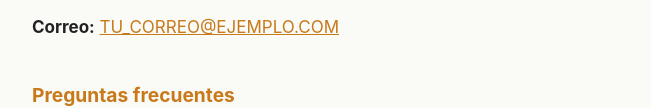
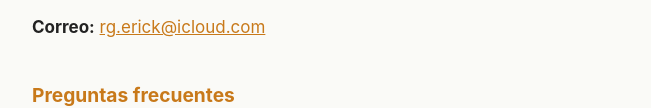
Before and after one commit to iscperg/ner-app, a plain HTML site: page index.html in a window 1280 px wide. Shown: the part 308-416 px from the top of the page, without its empty margins (288-939 px from the left). Drawn offline with Linux system fonts and the light colour scheme.

Commit message:
Update index.html

```diff
--- a/index.html
+++ b/index.html
@@ -24,7 +24,7 @@
 
   <h2>Soporte</h2>
   <p>¿Tienes una duda, encontraste un error o quieres hacer una sugerencia? Escríbeme y te respondo lo antes posible.</p>
-  <p><strong>Correo:</strong> <a href="mailto:TU_CORREO@EJEMPLO.COM">TU_CORREO@EJEMPLO.COM</a></p>
+  <p><strong>Correo:</strong> <a href="mailto:rg.erick@icloud.com">rg.erick@icloud.com</a></p>
 
   <h2>Preguntas frecuentes</h2>
   <p><strong>¿Dónde se guardan mis subrayados y notas?</strong><br>
```
